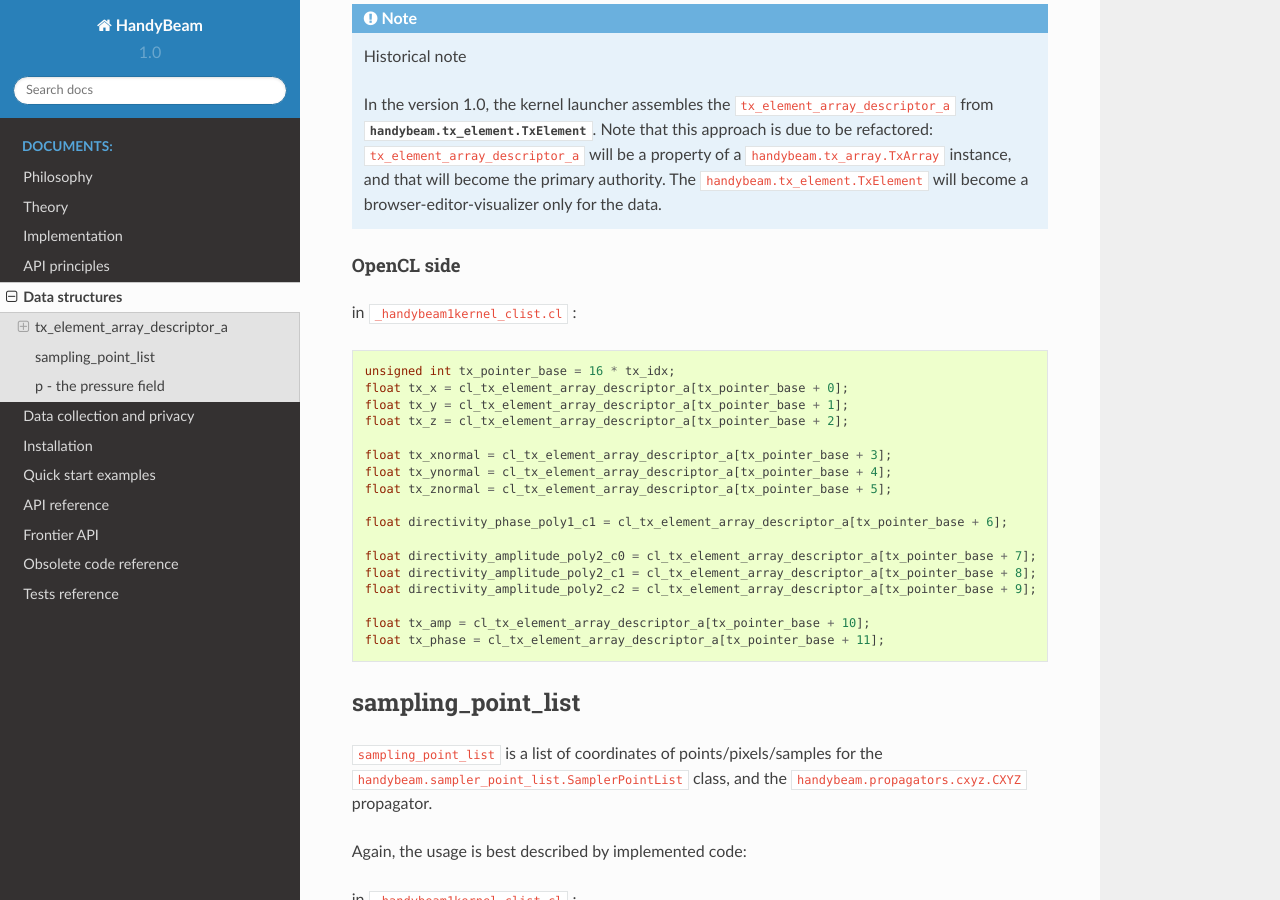
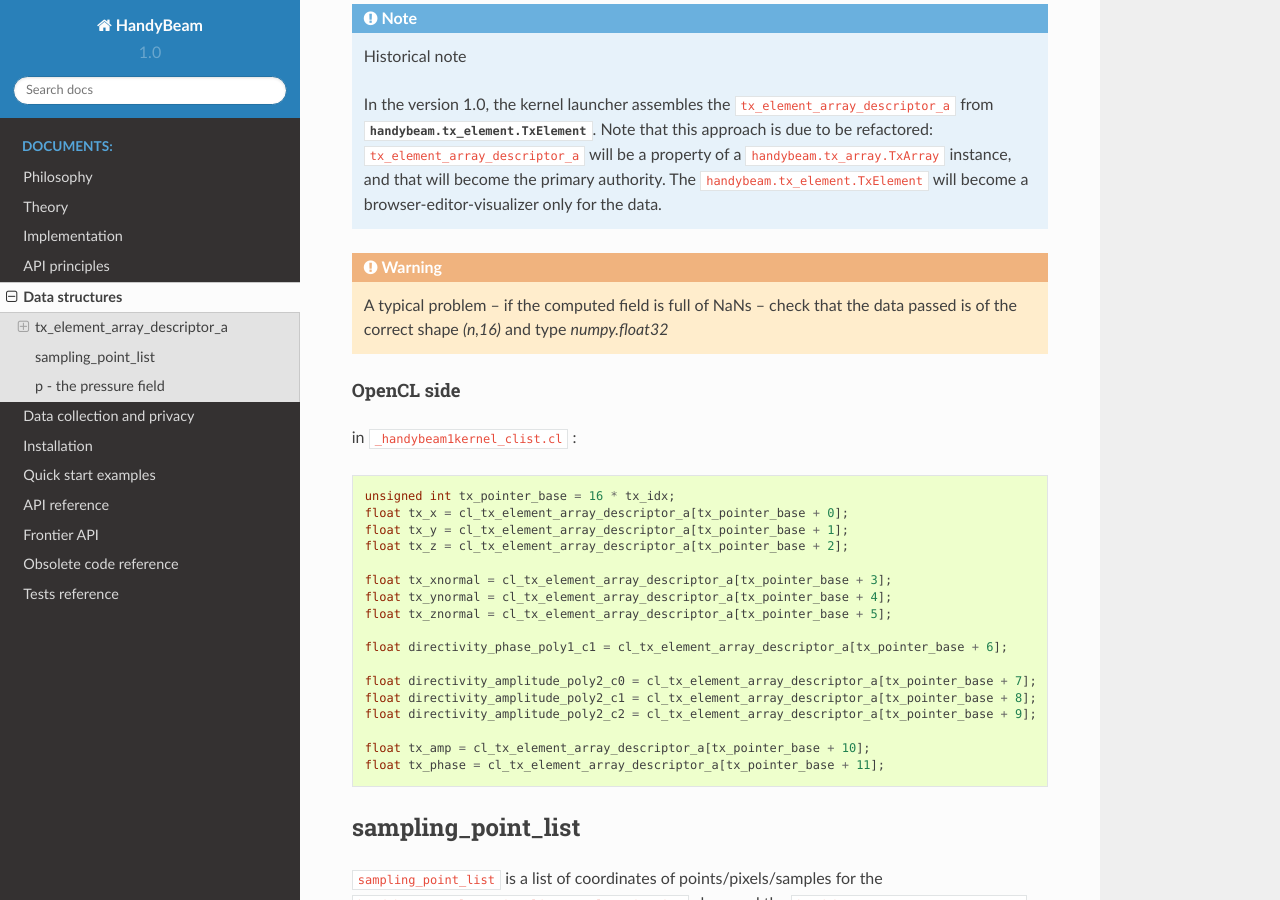
Before and after one commit to ultraleap/HandyBeam, a Sphinx documentation site: the page built from doc/source/024_R1_data_structures.rst, in a window 1280 px wide and 900 px high, scrolled down 1701 px. Built offline with Sphinx 7.4.7 and the Read the Docs theme 2.0.0, drawn with Linux system fonts in a browser that asks for light colours; the version number is read from the project's files by our own code.

Commit message:
added a warning about nans in the output

```diff
--- a/doc/source/024_R1_data_structures.rst
+++ b/doc/source/024_R1_data_structures.rst
@@ -80,7 +80,9 @@ in :code:`tx_array.py` :
     and that will become the primary authority. The :code:`handybeam.tx_element.TxElement`
     will become a browser-editor-visualizer only for the data.
 
+.. warning::
 
+    A typical problem -- if the computed field is full of NaNs -- check that the data passed is of the correct shape `(n,16)` and type `numpy.float32`
 
 
 
```
